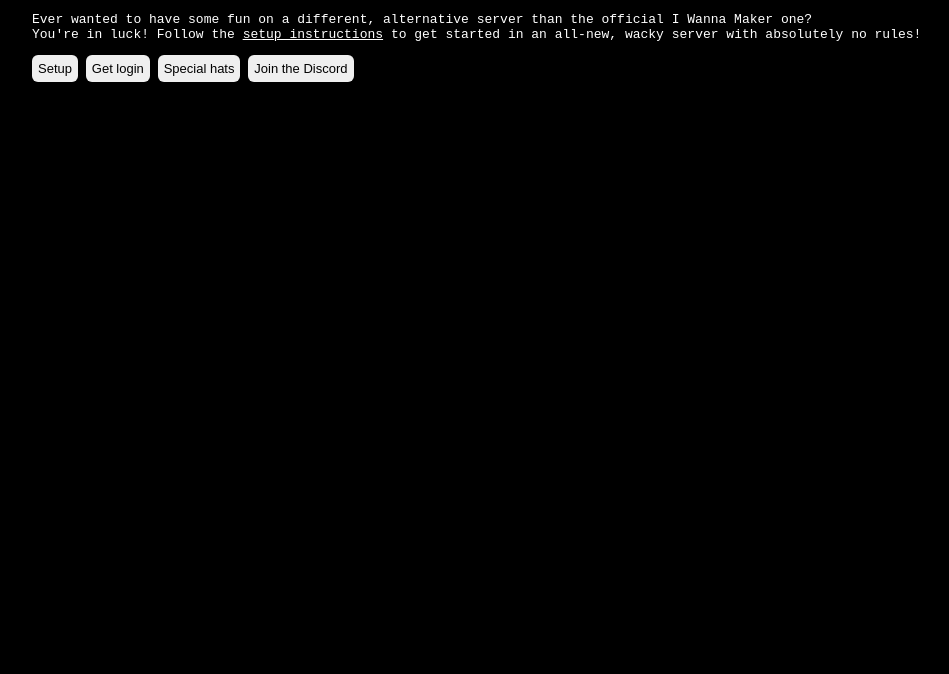
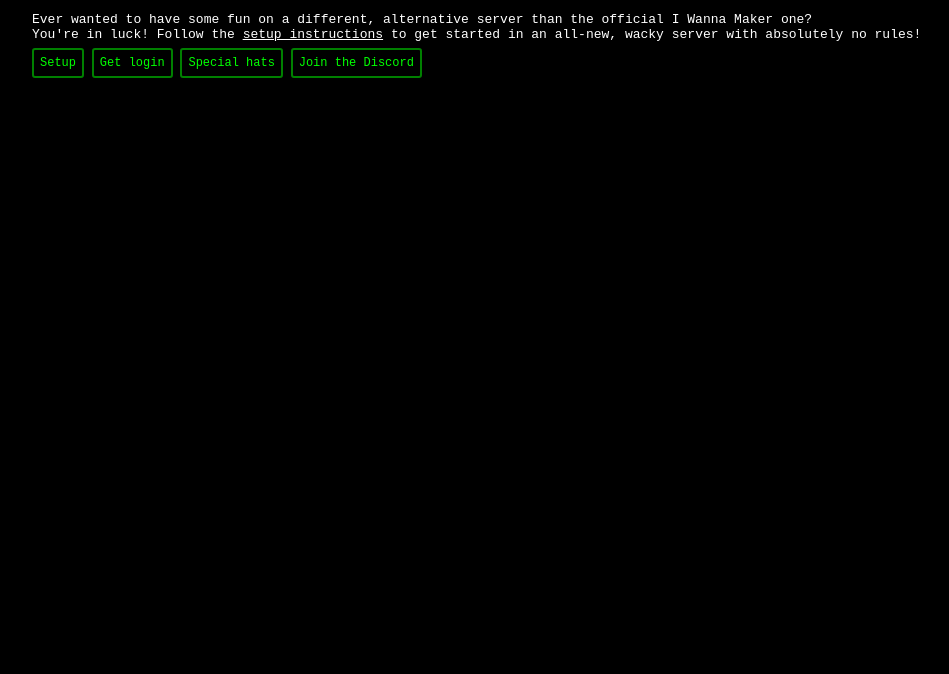
Before and after one commit to codingMASTER398/Horizons, a website: page public/index.html in a window 1280 px wide. Shown: the part 126-800 px from the top of the page, without its empty margins (8-957 px from the left). Drawn offline with Linux system fonts and the light colour scheme.

Commit message:
Replace JS buttons with links in index.html and change style
idk why were buttons intended for use with JavaScript
even used in the first place

```diff
--- a/public/index.html
+++ b/public/index.html
@@ -19,14 +19,13 @@
         padding: 32px;
       }
 
-      button {
-        border-radius: 6px;
+      .button {
+        border-radius: 3px;
         padding: 6px;
         font-size: small;
-        backgrround-color: white;
-        color: black;
-        cursor: pointer;
-        border: none;
+        color: lime;
+        border: 2px solid green;
+        text-decoration: none;
       }
 
       a {
@@ -44,11 +43,11 @@
       <a href="/setup">setup instructions</a> to get started in an all-new,
       wacky server with absolutely no rules!
     </p>
-    <button onclick="window.open('/setup')">Setup</button>
-    <button onclick="window.open('/login')">Get login</button>
-    <button onclick="window.open('/hats')">Special hats</button>
-    <button onclick="window.open('https://discord.gg/EM9GWS4tfk')">
+    <a target="_blank" class='button' href="/setup">Setup</a>
+    <a target="_blank" class='button' href="/login">Get login</a>
+    <a target="_blank" class="button" href="/hats">Special hats</a>
+    <a target="_blank" class='button' href="https://discord.gg/EM9GWS4tfk">
       Join the Discord
-    </button>
+    </a>
   </body>
 </html>
```
